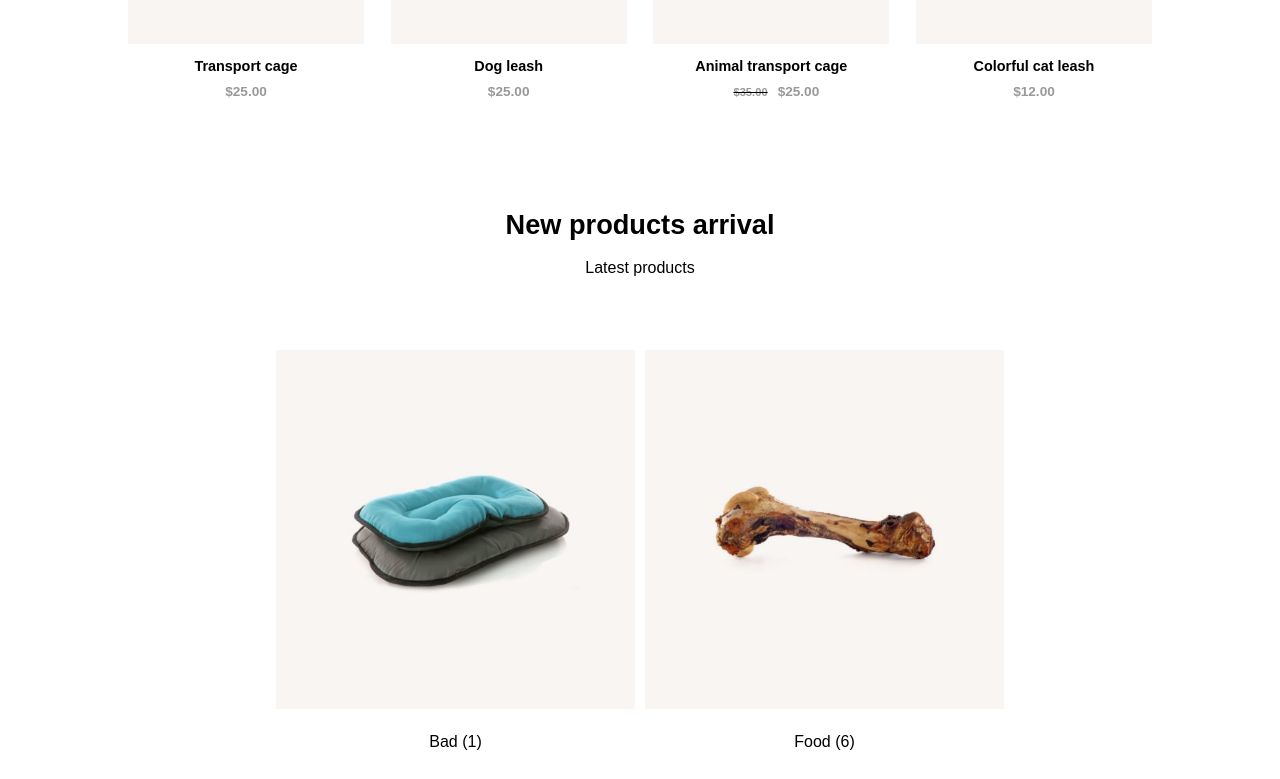
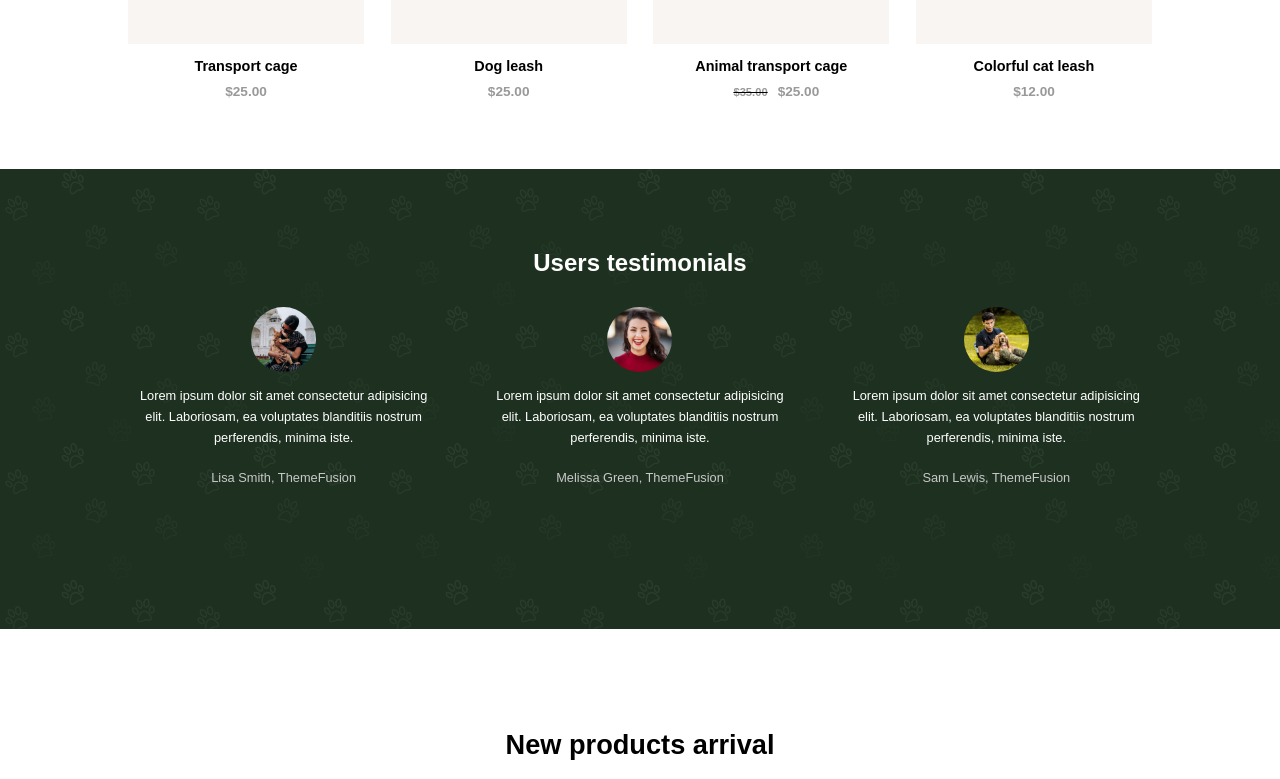
Before and after one commit to Broadcodes/proj-html-vuejs, a Vue app: page / in a window 1280 px wide. Shown: the part 2920-3699 px from the top of the page. Built offline with nearby package versions, Linux system fonts and the light colour scheme.

Commit message:
MAIN: Creazione dell'area Recensioni

```diff
--- a/src/components/FeedbackUsers.vue
+++ b/src/components/FeedbackUsers.vue
@@ -1,6 +1,26 @@
 <template>
-  <div>
-
+  <div class="container">
+    <h2>Users testimonials</h2>
+    <div class="cards">
+      <div class="card">
+        <img src="../assets/images/avatar-3-400x400.jpg" alt="">
+        <h4>Lorem ipsum dolor sit amet consectetur adipisicing elit. Laboriosam, ea voluptates blanditiis nostrum
+          perferendis, minima iste.</h4>
+        <h4>Lisa Smith, ThemeFusion</h4>
+      </div>
+      <div class="card">
+        <img src="../assets/images/avatar-1-400x400.jpg" alt="">
+        <h4>Lorem ipsum dolor sit amet consectetur adipisicing elit. Laboriosam, ea voluptates blanditiis nostrum
+          perferendis, minima iste.</h4>
+        <h4>Melissa Green, ThemeFusion</h4>
+      </div>
+      <div class="card">
+        <img src="../assets/images/avatar-4-400x400.jpg" alt="">
+        <h4>Lorem ipsum dolor sit amet consectetur adipisicing elit. Laboriosam, ea voluptates blanditiis nostrum
+          perferendis, minima iste.</h4>
+        <h4>Sam Lewis, ThemeFusion</h4>
+      </div>
+    </div>
   </div>
 </template>
 
@@ -11,5 +31,42 @@ export default {
 </script>
 
 <style lang="scss" scoped>
+.container {
+  margin: 70px 0% 20px;
+  background-color: #1e3120;
+  background-image: url('@/assets/images/bg-transparent-3.png');
+  background-size: 15%;
+  text-align: center;
+  color: #fff;
+  padding: 80px 0 100px;
 
+  .cards {
+    margin: 30px 10%;
+
+    display: flex;
+    justify-content: space-between;
+
+    .card {
+      width: calc(100% / 3 - 30px);
+
+      img {
+        width: 65px;
+        height: 65px;
+        border-radius: 50px;
+      }
+
+      h4 {
+        padding: 10px;
+        font-size: 0.8rem;
+        line-height: 1.3rem;
+        color: #fff;
+        font-weight: 400;
+      }
+
+      h4:nth-child(3){
+        color: rgb(200, 200, 200);
+      }
+    }
+  }
+}
 </style>
```
